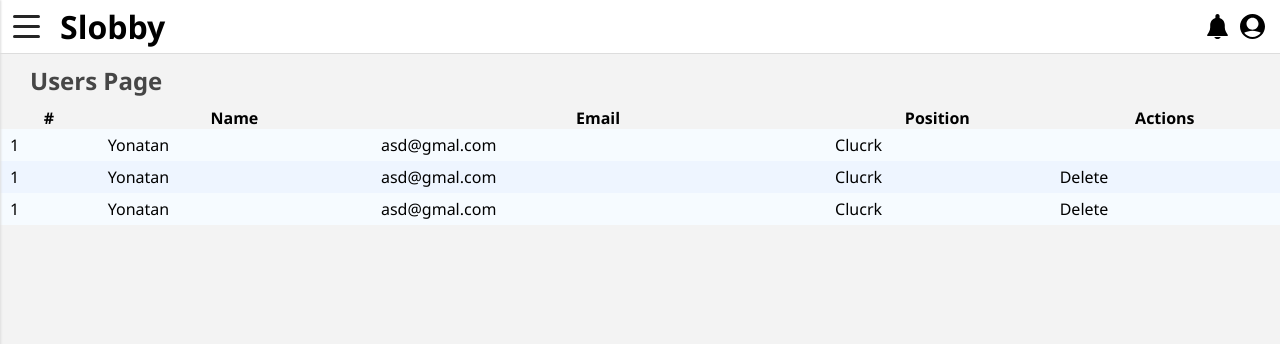
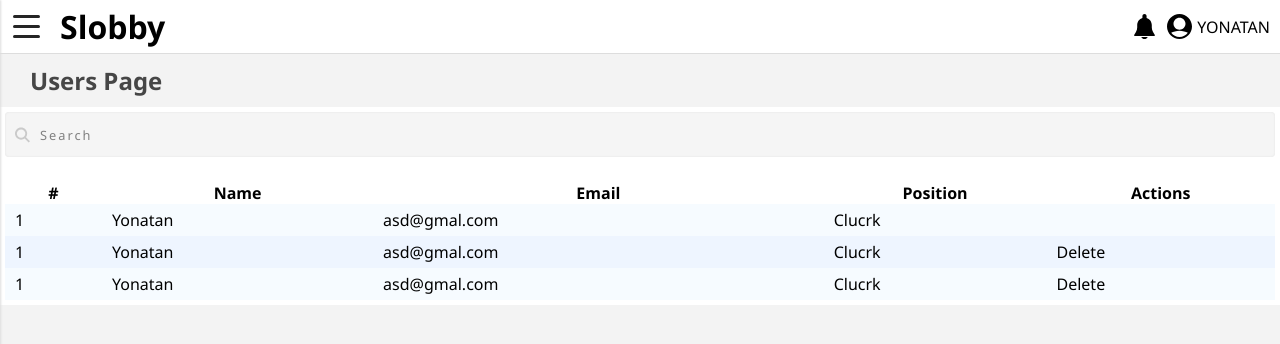
Before and after one commit to yonatansnir/slobby, a React (Create React App) app: page / in a window 1280 px wide. Shown: the top 344 px of the page. Built offline with nearby package versions, Linux system fonts and the light colour scheme.

Commit message:
config and users page

```diff
--- a/src/components/Icons/Icons.jsx
+++ b/src/components/Icons/Icons.jsx
@@ -59,8 +59,14 @@ const Icons = ({ icon }) => {
 					<path d="m506.902344 180.265625-74.667969-69.332031c-3.007813-2.796875-6.933594-4.246094-10.878906-4.246094-10.582031 0-16.023438 9.003906-16.023438 15.980469v48h-85.332031c-11.796875 0-21.332031 9.554687-21.332031 21.332031s9.535156 21.332031 21.332031 21.332031h85.332031v48c0 8.875 7.210938 16 16 16 3.96875 0 7.875-1.46875 10.902344-4.265625l74.667969-69.332031c3.242187-3.03125 5.097656-7.296875 5.097656-11.734375s-1.855469-8.703125-5.097656-11.734375zm0 0"/>
 				</svg>
 			)
+		case "search":
+			return (
+					<svg className="icon-input" id="Capa_1" enable-background="new 0 0 515.558 515.558" height="512" viewBox="0 0 515.558 515.558" width="512" xmlns="http://www.w3.org/2000/svg">
+						<path d="m378.344 332.78c25.37-34.645 40.545-77.2 40.545-123.333 0-115.484-93.961-209.445-209.445-209.445s-209.444 93.961-209.444 209.445 93.961 209.445 209.445 209.445c46.133 0 88.692-15.177 123.337-40.547l137.212 137.212 45.564-45.564c0-.001-137.214-137.213-137.214-137.213zm-168.899 21.667c-79.958 0-145-65.042-145-145s65.042-145 145-145 145 65.042 145 145-65.043 145-145 145z"/>
+					</svg>
+					)
 		default:
-			return;
+			return <div />;
 	}
 }
 
--- a/src/components/header/Header.jsx
+++ b/src/components/header/Header.jsx
@@ -1,8 +1,12 @@
 import React from 'react';
+import { useSelector } from 'react-redux';
+
 import Hamburger from './Hamburger';
 import Icons from '../Icons/Icons';
 
+
 const Header = () => {
+    const user = useSelector(state => state.user);
     return(
         <header>
             <div>
@@ -12,6 +16,7 @@ const Header = () => {
             <div>
                 <Icons icon="bell" />
                 <Icons icon="account" />
+                <div>{user.name.toUpperCase()}</div>
             </div>
         </header>
     )
--- a/src/index.js
+++ b/src/index.js
@@ -4,10 +4,22 @@ import './style/style.css';
 import App from './App';
 import * as serviceWorker from './serviceWorker';
 
+import { BrowserRouter } from 'react-router-dom';
+
+import { Provider } from 'react-redux';
+import { createStore } from 'redux';
+import { mainReducer } from './redux/mainReducer';
+
+const store = createStore(mainReducer);
+
 ReactDOM.render(
-  <React.StrictMode>
-    <App />
-  </React.StrictMode>,
+  <BrowserRouter>
+    <Provider store={store}>
+    <React.StrictMode>
+      <App />
+    </React.StrictMode>
+    </Provider>
+  </BrowserRouter>,
   document.getElementById('root')
 );
 
--- a/src/pages/users/Users.jsx
+++ b/src/pages/users/Users.jsx
@@ -1,9 +1,12 @@
 import React from 'react';
+import Input from '../../components/form-element/Input';
 
 const Users = () => {
     return(
         <div className="page">
             <h2>Users Page</h2>
+            <div className="content">
+                <Input label="Search" name="searchField" icon="search" />
                 <table>
                     <thead>
                         <tr>
@@ -39,6 +42,7 @@ const Users = () => {
                     </tbody>
                 </table>
             </div>
+        </div>
     )
 }
 
--- /dev/null
+++ b/src/redux/mainReducer.js
@@ -0,0 +1,7 @@
+import { combineReducers } from 'redux'
+
+import { userReducer } from './userReducer';
+
+export const mainReducer = combineReducers({
+    user: userReducer
+});
--- /dev/null
+++ b/src/redux/userReducer.js
@@ -0,0 +1,6 @@
+export const userReducer = (state = {name: 'yonatan'}, action) => {
+    switch (action.type){
+        default:
+            return state;
+    }
+}
--- a/src/style/_config.scss
+++ b/src/style/_config.scss
@@ -15,4 +15,9 @@ body {
         margin: 10px 30px;
         color: rgb(70, 70, 70);
     }
+    .content{
+        min-height: 100%;
+        background-color: white;
+        padding: 5px;
+    }
 }
--- a/src/style/style.css
+++ b/src/style/style.css
@@ -15,9 +15,19 @@ body {
   padding: 0px;
 }
 
+.page {
+  min-height: 100%;
+}
+
 .page h2 {
   margin: 10px 30px;
   color: #464646;
+}
+
+.page .content {
+  min-height: 100%;
+  background-color: white;
+  padding: 5px;
 }
 
 .btn {
```
Also changed, not shown: src/redux/main.js (deleted), 1 other file (tests, documents, lock files or other folders). Lines whose indentation alone changed are shown as unchanged.
